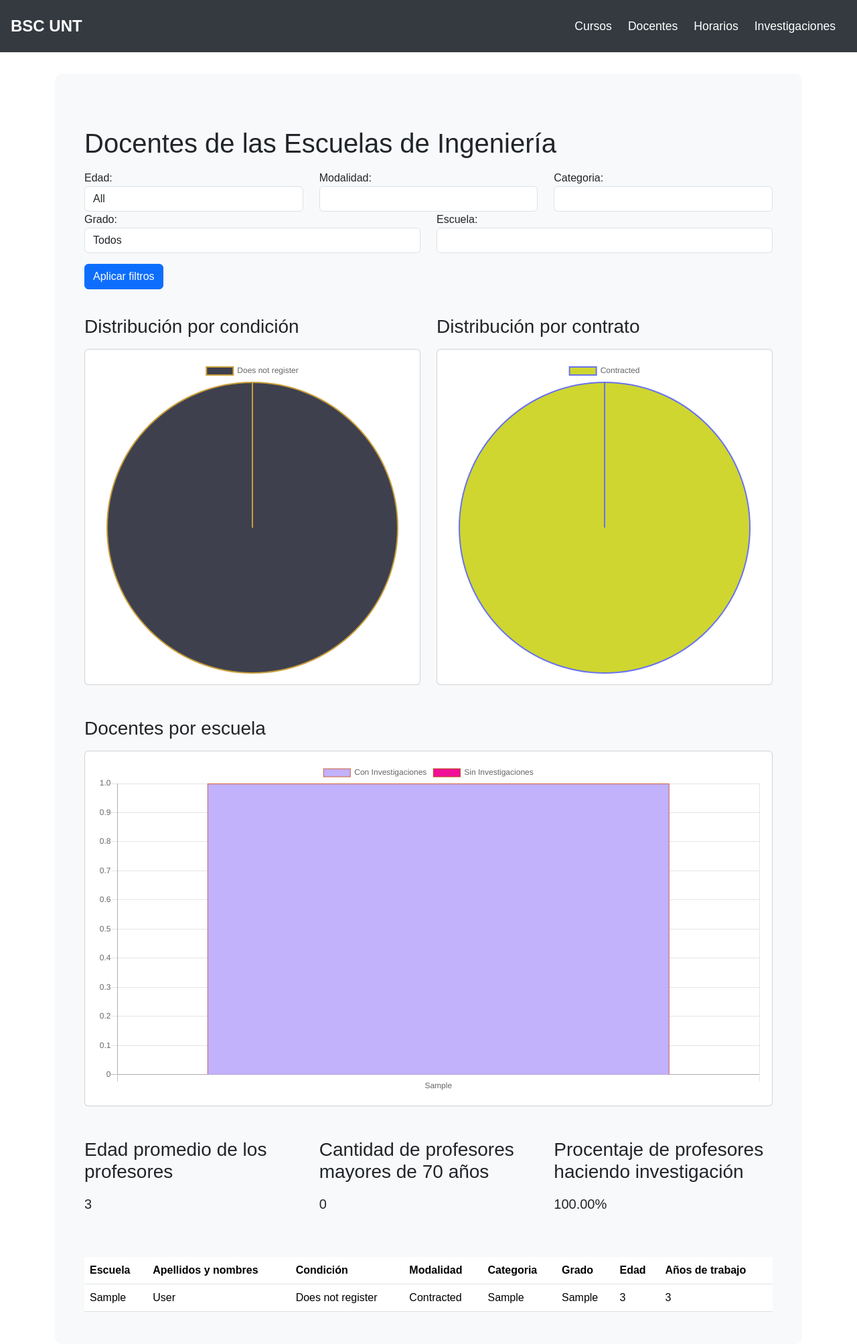
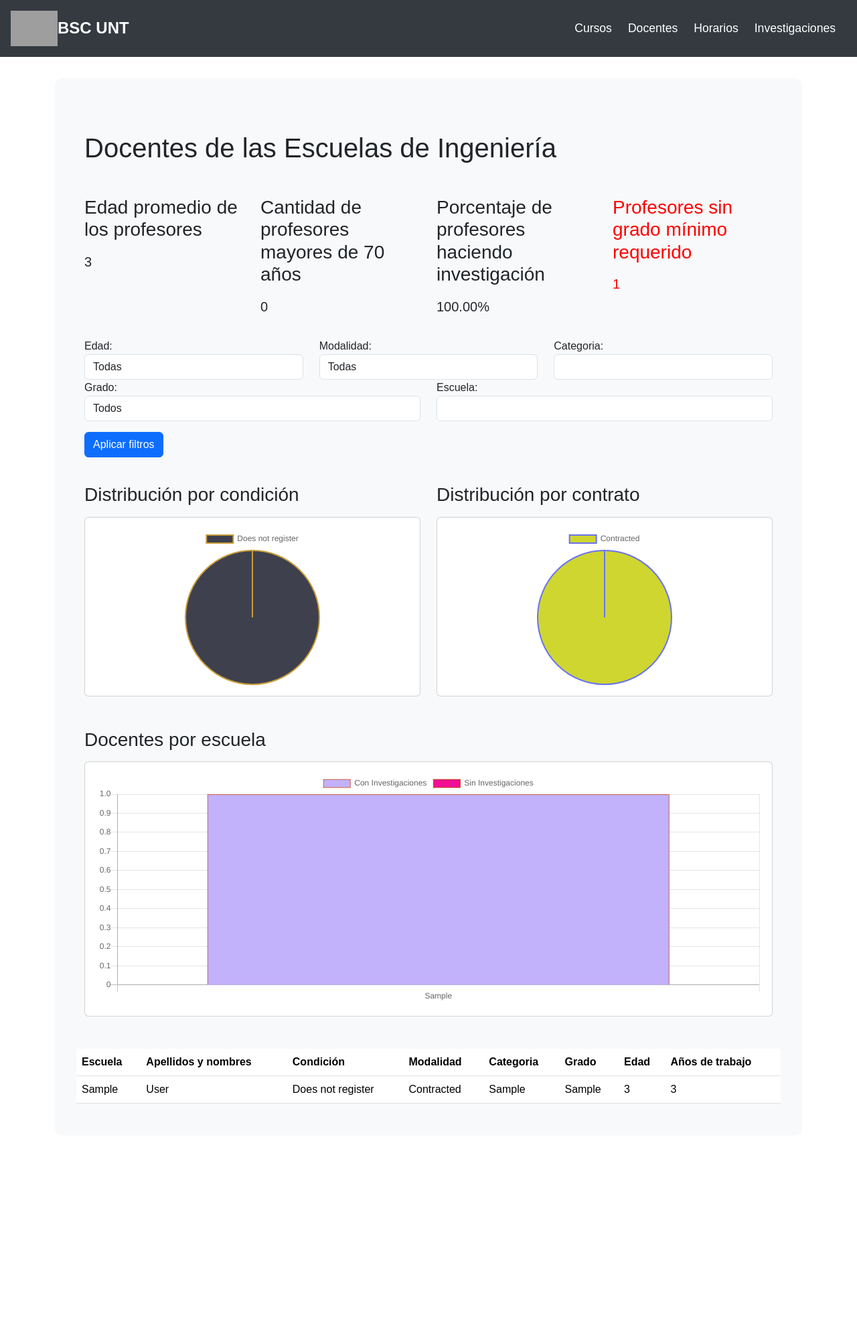
Before and after one commit to INamelessss/DashboardUnt, a Django app: page /dashboard/ in a window 1280 px wide. Shown: the whole page at 67% size. After the commit the page ends 1648 px from the top, so only its background shows below. Run offline with Django 4.2, Linux system fonts and the light colour scheme; tables that the repository leaves empty hold one stand-in row (values such as "Sample post"); some libraries are stand-ins or nearby versions; grey boxes are pictures that could not be loaded.

Commit message:
Modified styles

```diff
--- a/dashboard/templates/base.html
+++ b/dashboard/templates/base.html
@@ -126,6 +126,7 @@
 <body>
     <!-- Navbar -->
     <nav class="navbar navbar-expand-lg navbar-dark">
+        <img src="https://upload.wikimedia.org/wikipedia/commons/thumb/6/6e/Universidad_Nacional_de_Trujillo_-_Per%C3%BA_vector_logo.png/1200px-Universidad_Nacional_de_Trujillo_-_Per%C3%BA_vector_logo.png" width="70" alt="Logo">
         <a class="navbar-brand" href="#">BSC UNT</a>
         <button class="navbar-toggler" type="button" data-toggle="collapse" data-target="#navbarNav" aria-controls="navbarNav" aria-expanded="false" aria-label="Toggle navigation">
             <span class="navbar-toggler-icon"></span>
--- a/dashboard/templates/cursos/course_list.html
+++ b/dashboard/templates/cursos/course_list.html
@@ -54,7 +54,7 @@
 
         <div class="card mb-4">
             <div class="card-body">
-                <canvas id="chart" width="800" height="400"></canvas>
+                <canvas id="chart" width="800" height="200"></canvas>
             </div>
         </div>
 
--- a/dashboard/templates/dashboard.html
+++ b/dashboard/templates/dashboard.html
@@ -2,13 +2,31 @@
 {% block content %}
 <div class="container mt-5">
   <h1>Docentes de las Escuelas de Ingeniería</h1>
+    <div class="row mt-5">
+        <div class="col-md-3">
+            <h3 class="mb-3">Edad promedio de los profesores</h3>
+            <p class="lead">{{ average_age|floatformat:0 }}</p>
+        </div>
+        <div class="col-md-3">
+            <h3 class="mb-3">Cantidad de profesores mayores de 70 años</h3>
+            <p class="lead">{{ count_teachers_70_or_older }}</p>
+        </div>
+        <div class="col-md-3">
+            <h3 class="mb-3">Porcentaje de profesores haciendo investigación</h3>
+            <p class="lead">{{ percentage_teachers_with_research|floatformat:2 }}%</p>
+        </div>
+        <div class="col-md-3">
+            <h3 class="mb-3" style="color: red;">Profesores sin grado mínimo requerido</h3>
+            <p class="lead" style="color: red;">1</p>
+        </div>
+    </div>
   <form method="GET" action="">
     <div class="row mt-3">
         <div class="col-md-4">
             <div class="form-group">
                 <label>Edad:</label>
                 <select class="form-control" name="age" id="age">
-                  <option value="">All</option>
+                  <option value="">Todas</option>
                   <option value="21-30 years">21-30 años</option>
                   <option value="31-40 years">31-40 años</option>
                   <option value="41-50 years">41-50 años</option>
@@ -20,7 +38,12 @@
         <div class="col-md-4">
             <div class="form-group">
                 <label>Modalidad:</label>
-                <input type="text" name="modality" class="form-control" value="{{ request.GET.modality }}">
+                <select class="form-control" name="modality" id="modality">
+                    <option value="">Todas</option>
+                    <option value="TP">Tiempo Parcial</option>
+                    <option value="TC">Tiempo Completo</option>
+                    <option value="DE">Dedicación Exclusiva</option>
+                </select>
             </div>
         </div>
         <div class="col-md-4">
@@ -65,7 +88,7 @@
           <h3 class="mb-3">Distribución por condición</h3>
           <div class="card">
               <div class="card-body">
-                  <canvas id="degreeChart" width="200" height="200"></canvas>
+                  <canvas id="degreeChart" width="100" height="50"></canvas>
               </div>
           </div>
       </div>
@@ -73,7 +96,7 @@
           <h3 class="mb-3">Distribución por contrato</h3>
           <div class="card">
               <div class="card-body">
-                  <canvas id="contractChart" width="200" height="200"></canvas>
+                  <canvas id="contractChart" width="100" height="50"></canvas>
               </div>
           </div>
       </div>
@@ -84,25 +107,12 @@
           <h3 class="mb-3">Docentes por escuela</h3>
           <div class="card">
               <div class="card-body">
-                  <canvas id="teachersPerSchoolChart" width="400" height="200"></canvas>
+                  <canvas id="teachersPerSchoolChart" width="200" height="70"></canvas>
               </div>
           </div>
       </div>
   </div>
 
-  <div class="row mt-5">
-    <div class="col-md-4">
-        <h3 class="mb-3">Edad promedio de los profesores</h3>
-        <p class="lead">{{ average_age|floatformat:0 }}</p>
-    </div>
-    <div class="col-md-4">
-        <h3 class="mb-3">Cantidad de profesores mayores de 70 años</h3>
-        <p class="lead">{{ count_teachers_70_or_older }}</p>
-    </div>
-    <div class="col-md-4">
-        <h3 class="mb-3">Procentaje de profesores haciendo investigación</h3>
-        <p class="lead">{{ percentage_teachers_with_research|floatformat:2 }}%</p>
-    </div>
 </div>
 
 <div class="container mt-5">
```
